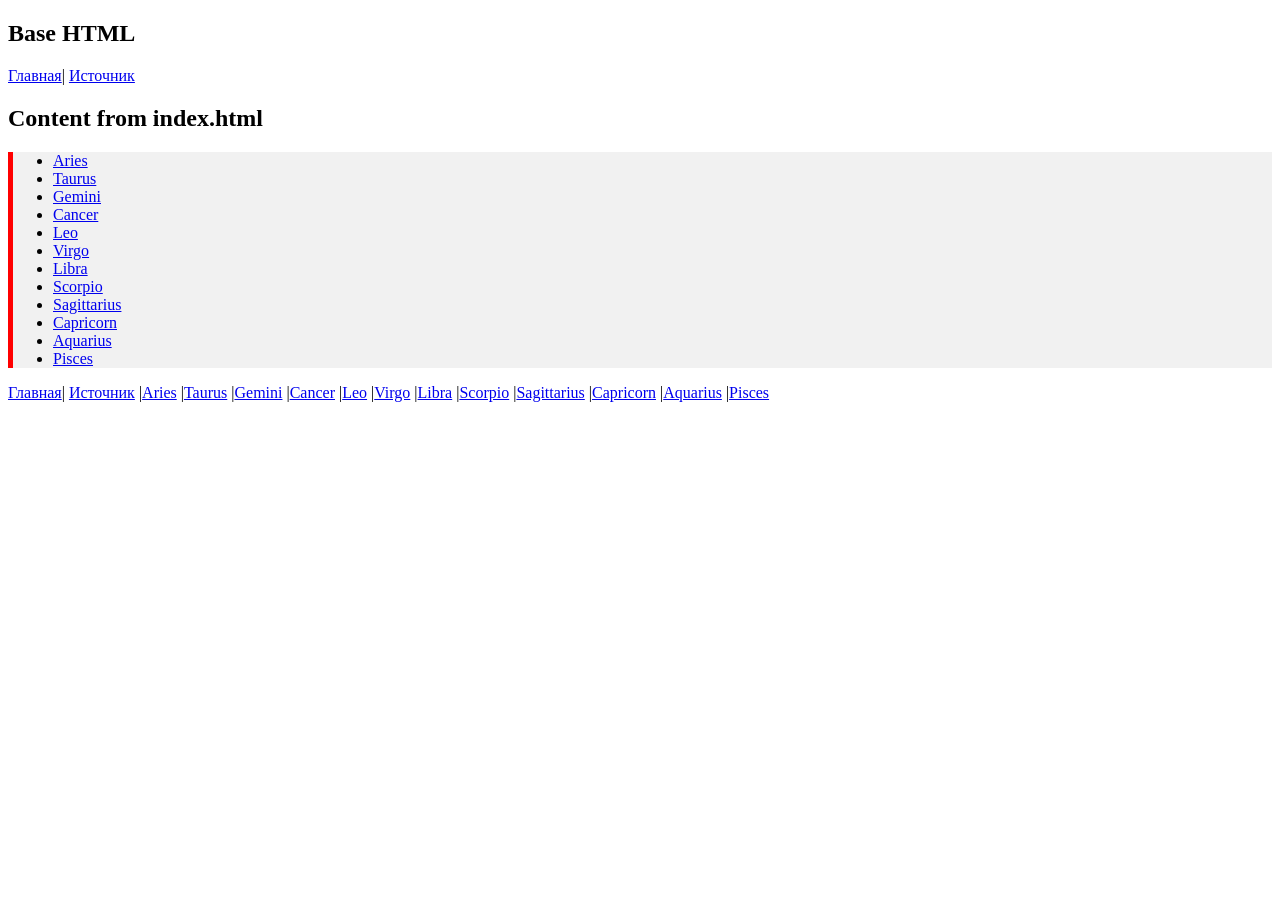
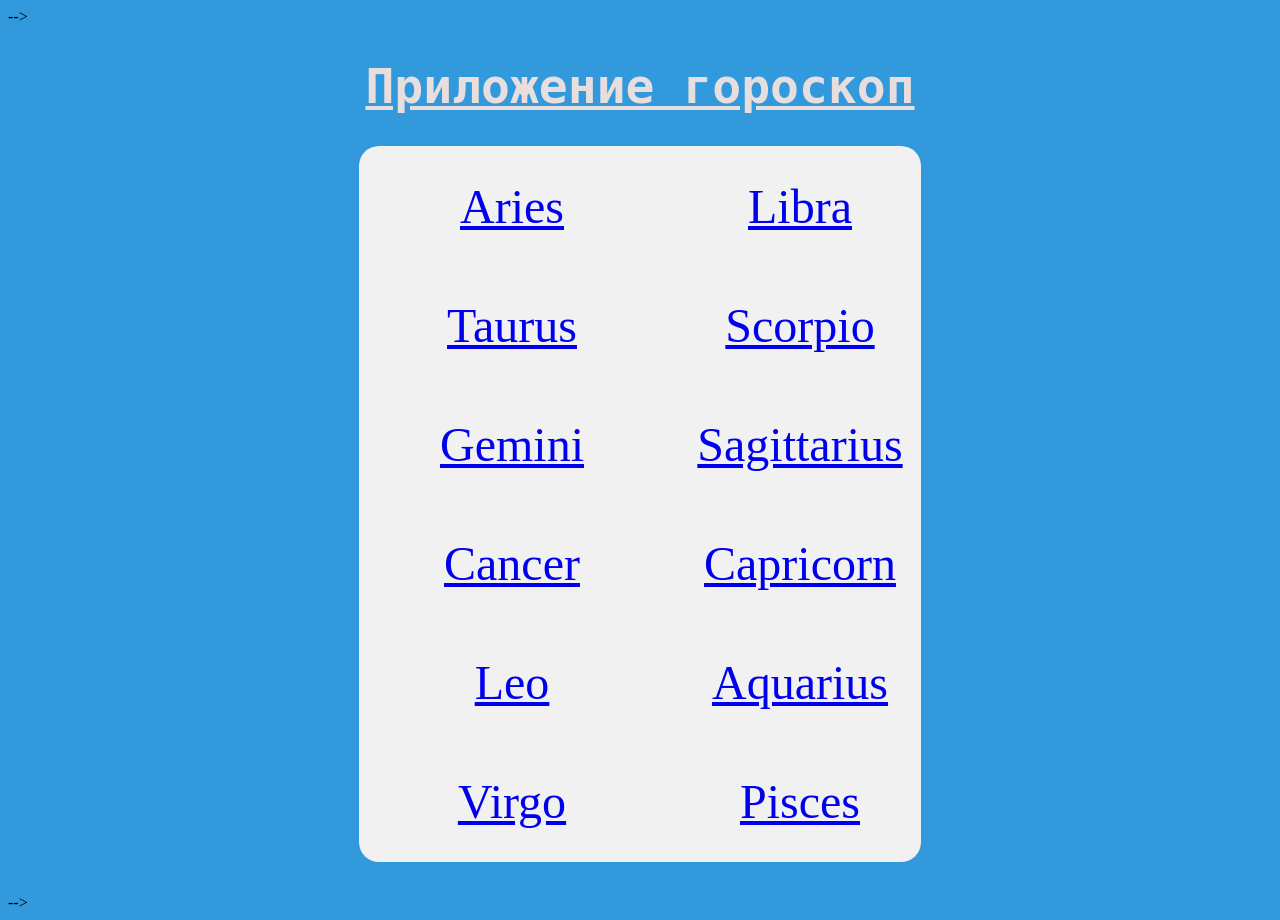
Before and after one commit to RomanZaitsev25/Django1, a Django app: page /horoscopes/ in a window 1280 px wide. Before the commit the page ends 402 px from the top, so only its background shows below. Run offline with Django 4.2, Linux system fonts and the light colour scheme.

Commit message:
new information

```diff
--- a/my_page/horoscopes/static/horoscopes/css/index.css
+++ b/my_page/horoscopes/static/horoscopes/css/index.css
@@ -1,5 +1,32 @@
 
 ul {
-   border-left: 5px solid red;
-   background-color: #f1f1f1;
+    -webkit-column-count: 2;
+    -moz-column-count: 2;
+    column-count: 2;
+    list-style-type: none;
+    background-color: #f1f1f1;
+    width: 90%;
+    max-width: 35rem;
+    border-radius: 20px;
+    margin: 2rem auto;
+    padding: 1px;
 }
+
+ul li {
+    text-align: center;
+    width: 100%;
+    font-size: 3rem;
+    padding: 2rem 1rem;
+}
+
+ul a:hover, ul a:active {
+  color: green;
+}
+
+h1 {
+    color: #e8dede;
+    text-align: center;
+    font-family: "Andale Mono", AndaleMono, monospace;
+    font-size: 48px;
+    text-decoration: underline;
+}
--- a/my_page/horoscopes/templates/horoscopes/index.html
+++ b/my_page/horoscopes/templates/horoscopes/index.html
@@ -12,12 +12,12 @@
 
 
 {% block content %}
-    {% include 'includes/navbar.html' only %}
-    <h2>Content from index.html</h2>
+<!--    {% include 'includes/navbar.html' only %}-->
+    <h1>Приложение гороскоп</h1>
     <ul>
         {% for zodiac in zodiacs %}
                 <li><a href="{%url 'horoscope-name' sign_zodiac=zodiac %}">{{ zodiac|title }}</a></li>
         {% endfor %}
     </ul>
-     {% include 'includes/navbar.html' %}
+<!--     {% include 'includes/navbar.html' %}-->
 {% endblock %}
--- a/my_page/horoscopes/templates/includes/navbar.html
+++ b/my_page/horoscopes/templates/includes/navbar.html
@@ -1,8 +1,8 @@
 <nav>
-    <a href="{% url 'horoscope-index' %}">Главная</a>|
+    <a href="{% url 'horoscope-index' %}">Главная</a>
     <a href="https://www.homeenglish.ru/OtherGoroscop.htm">Источник</a>
     {% for zodiac in zodiacs %}
-    |<a href="{%url 'horoscope-name' sign_zodiac=zodiac %}">{{ zodiac|title }}</a>
+    <a href="{%url 'horoscope-name' sign_zodiac=zodiac %}">{{ zodiac|title }}</a>
     {% endfor %}
 </nav>
 
--- a/my_page/horoscopes/views.py
+++ b/my_page/horoscopes/views.py
@@ -61,10 +61,13 @@ def index(request):
 def get_info_about_sign_zodiac(request, sign_zodiac: str):
     # response = render_to_string('horoscopes/info_zodiac.html')
     # return HttpResponse(response)
+    zodiacs = list(zodiac_dict)
     description = zodiac_dict.get(sign_zodiac)
     data = {
         'description_zodiacs': description,
         'sign': sign_zodiac,
+        'sign_name': description.split()[0],
+        'zodiacs': zodiacs,
         # 'mu_int': 100,
         # 'my_float': 2.5,
         # 'my_list': [],
--- a/my_page/my_page/settings.py
+++ b/my_page/my_page/settings.py
@@ -122,6 +122,9 @@ USE_TZ = True
 # https://docs.djangoproject.com/en/4.0/howto/static-files/
 
 STATIC_URL = 'static/'
+STATICFILES_DIRS = [
+    BASE_DIR / 'static'
+]
 
 # Default primary key field type
 # https://docs.djangoproject.com/en/4.0/ref/settings/#default-auto-field
--- /dev/null
+++ b/my_page/static/css/base.css
@@ -0,0 +1,35 @@
+
+
+html{
+    background-color: #3199dc;
+}
+
+nav {
+    text-align: center;
+    color: white;
+    font-size: 2rem;
+    height: 100%;
+    width: 200px;
+    position: fixed;
+    z-index: 1;
+    top: 0;
+    left: 0;
+    background-color: #111;
+    overflow-x: hidden;
+    padding-top: 20px;
+}
+
+nav a {
+    color: white;
+    display: block;
+    font-size: 2rem;
+    margin: 20px;
+}
+
+nav a:hover, ul a:active {
+  color: #eca8b5;
+}
+
+nav a:hover, ul a:active {
+  color: green;
+}
--- a/my_page/templates/base.html
+++ b/my_page/templates/base.html
@@ -1,11 +1,13 @@
+{% load static %}
+
 <!DOCTYPE html>
 <html lang="en">
 <head>
     <meta charset="UTF-8">
     <title> {% block title %} {% endblock %}</title>
+    <link rel="stylesheet" href=" {% static 'css/base.css' %}">
     {% block css_additional %} {% endblock %}
 </head>
-    <h2>Base HTML</h2>
 
 <body>
      {% block content %} {% endblock %}
```
Also changed, not shown: my_page/horoscopes/static/horoscopes/css/info.css (+15 -0 lines), my_page/horoscopes/templates/horoscopes/info_zodiac.html (+8 -2 lines).
